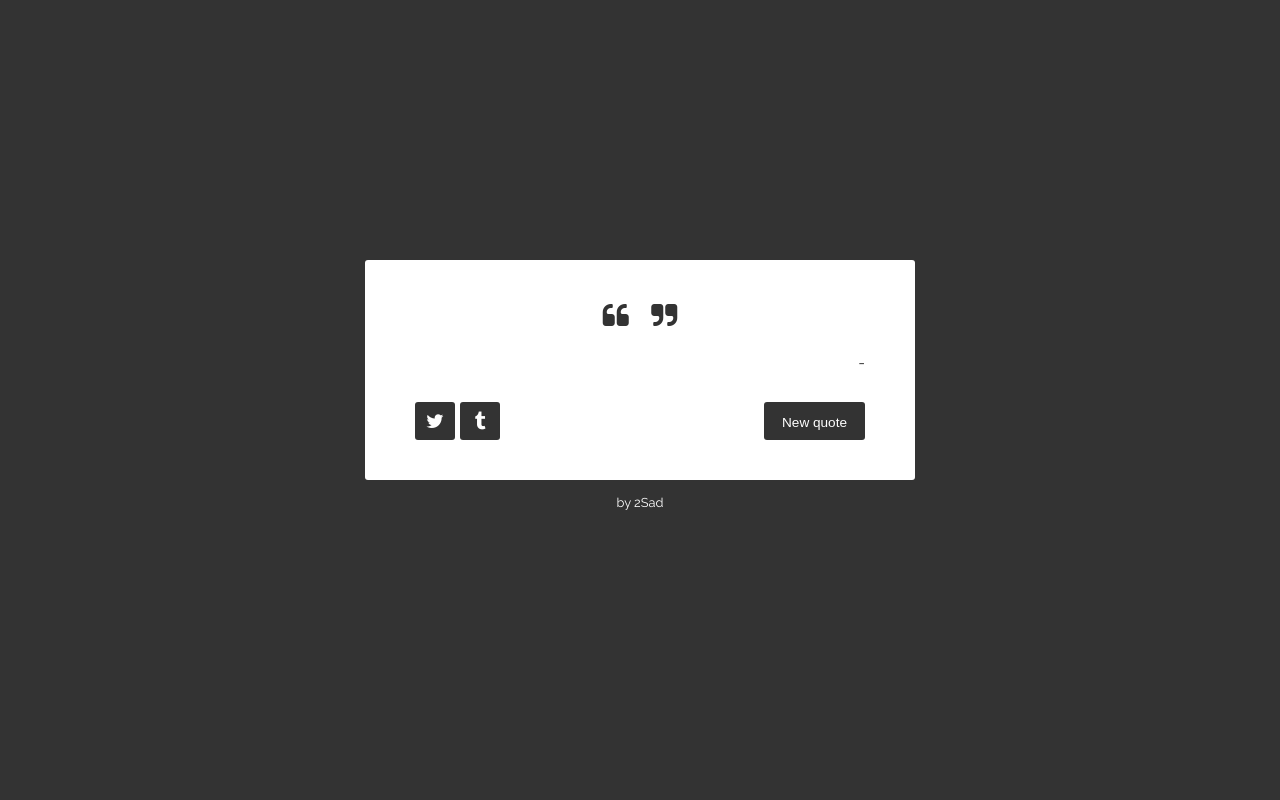
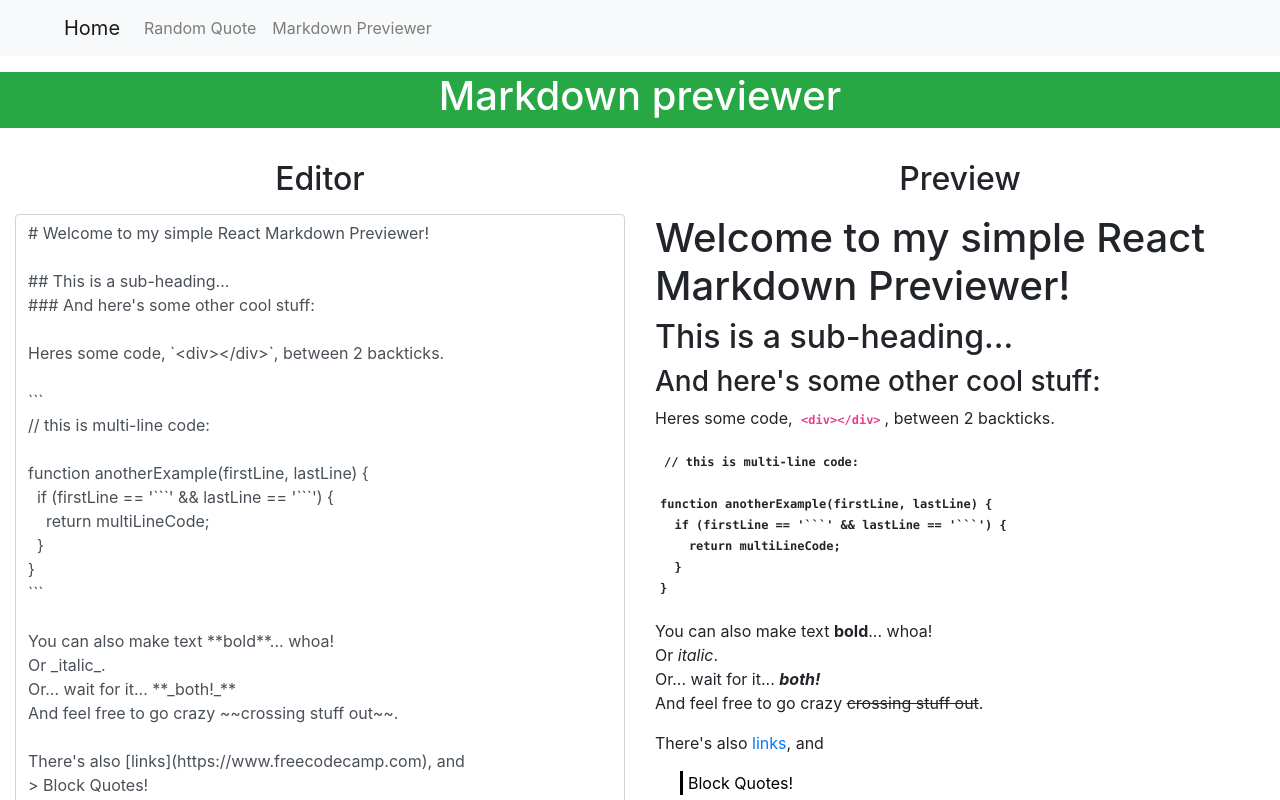
Before and after one commit to ds-vader/Front-End-Libraries-Projects, a React (Create React App) app: page /MarkdownPreviewer in a window 1280 px wide. Shown: the top 800 px of the page. Built offline with nearby package versions, Linux system fonts and the light colour scheme; no server answers.

Commit message:
refactor app. add markdown previewer

```diff
--- a/package.json
+++ b/package.json
@@ -7,9 +7,13 @@
     "@testing-library/react": "^11.2.2",
     "@testing-library/user-event": "^12.2.2",
     "axios": "^0.21.1",
+    "bootstrap": "^4.5.3",
+    "marked": "^1.2.7",
     "node-sass": "^4.14.1",
     "react": "^17.0.1",
+    "react-bootstrap": "^1.4.0",
     "react-dom": "^17.0.1",
+    "react-markdown": "^5.0.3",
     "react-redux": "^7.2.2",
     "react-router": "^5.2.0",
     "react-router-dom": "^5.2.0",
@@ -17,6 +21,7 @@
     "react-twitter-embed": "^3.0.3",
     "redux": "^4.0.5",
     "redux-thunk": "^2.3.0",
+    "remark-gfm": "^1.0.0",
     "web-vitals": "^0.2.4"
   },
   "scripts": {
--- a/src/App.js
+++ b/src/App.js
@@ -1,10 +1,25 @@
 import React from 'react';
-import QuoteContainer from './Components/QuoteContainer'
+
+import {
+  BrowserRouter as Router,
+  Switch,
+  Route,
+  Link
+} from "react-router-dom";
+
+import Navibar from './Components/Navibar/Navibar'
+import QuoteContainer from './Components/RandomQuote/QuoteContainer'
+import MarkdownContainer from './Components/MarkdownPreviewer/MarkdownContainer'
 
 function App() {
-  return(
+  return (
     <div>
-      <QuoteContainer/>
+      <Router>
+      <Navibar />
+        <Route exact path='/' />
+        <Route path='/RandomQuote' render={() => <QuoteContainer />} />
+        <Route path='/MarkdownPreviewer' render={() => <MarkdownContainer />} />
+      </Router>
     </div>
   )
 }
--- /dev/null
+++ b/src/Components/MarkdownPreviewer/Markdown.scss
@@ -0,0 +1,30 @@
+#preview {
+table {
+    border-collapse: collapse;
+  }
+
+  td,
+  th {
+    border: 2px solid black;
+    padding-left: 5px;
+    padding-right: 5px;
+  }
+
+  blockquote {
+    border-left: 3px solid black;
+    color: black;
+    padding-left: 5px;
+    margin-left: 25px;
+  }
+
+  code {
+    padding: 1px 4px 2px 4px;
+    font-size: 12px;
+    font-weight: bold;
+  }
+
+  pre {
+    padding: 5px 0 5px 5px;
+  }
+
+}
--- /dev/null
+++ b/src/Components/MarkdownPreviewer/MarkdownContainer.jsx
@@ -0,0 +1,95 @@
+import React from 'react'
+import marked from 'marked';
+import './Markdown.scss'
+
+const placeholder = `# Welcome to my simple React Markdown Previewer!
+
+## This is a sub-heading...
+### And here's some other cool stuff:
+
+Heres some code, \`<div></div>\`, between 2 backticks.
+
+\`\`\`
+// this is multi-line code:
+
+function anotherExample(firstLine, lastLine) {
+  if (firstLine == '\`\`\`' && lastLine == '\`\`\`') {
+    return multiLineCode;
+  }
+}
+\`\`\`
+
+You can also make text **bold**... whoa!
+Or _italic_.
+Or... wait for it... **_both!_**
+And feel free to go crazy ~~crossing stuff out~~.
+
+There's also [links](https://www.freecodecamp.com), and
+> Block Quotes!
+
+And if you want to get really crazy, even tables:
+
+Wild Header | Crazy Header | Another Header?
+------------ | ------------- | -------------
+Your content can | be here, and it | can be here....
+And here. | Okay. | I think we get it.
+
+* Lists
+* [ ]  todo
+* [x]  done
+
+![Image](https://artfiles.alphacoders.com/130/thumb-130513.jpg)
+`;
+
+class MarkdownContainer extends React.Component {
+  constructor(props) {
+    super(props);
+
+    this.state = {
+      markdown: ''
+    }
+
+    this.handleChange = this.handleChange.bind(this)
+  }
+
+  componentDidMount(){
+    this.setState({markdown: placeholder})
+  }
+
+  handleChange(e) {
+    this.setState({
+      markdown: e.target.value
+    })
+  }
+
+  createMarkup() {
+    return{__html: marked(this.state.markdown, {breaks: true})}
+  }
+
+  render() {
+    return (
+      <div class="container-fluid">
+        <div class="row">
+          <div class="col text-center text-white bg-success my-3">
+            <h1>Markdown previewer</h1>
+          </div>
+        </div>
+        <div class="row">
+          <div class="col-6 d-flex flex-column">
+            <h2 class="text-center my-3">Editor</h2>
+            <div class="form-group flex-grow-1 d-flex flex-column">
+              <textarea class="form-control flex-grow-1" type="text" id="editor" onChange={this.handleChange} value={this.state.markdown} />
+            </div>
+
+          </div>
+          <div class="col-6" >
+            <h2 class="text-center my-3">Preview</h2>
+              <div id="preview" dangerouslySetInnerHTML={this.createMarkup()} >{this.markdown}</div>
+          </div>
+        </div>
+      </div>
+
+    )
+  }
+}
+export default MarkdownContainer
--- /dev/null
+++ b/src/Components/Navibar/Navibar.jsx
@@ -0,0 +1,21 @@
+import React from 'react'
+import {Navbar, Nav, Link} from 'react-bootstrap'
+
+
+const Navibar = (props) =>{
+
+    return(
+        <Navbar collapseOnSelect bg='light'>
+            <Navbar.Brand className="ml-5" href="/">Home</Navbar.Brand>
+            <Navbar.Toggle aria-controls='responsive-navbar-nav' />
+            <Navbar.Collapse id='responsive-navbar-nav'>
+                <Nav className='mr-auto'>
+                <Nav.Link href="/RandomQuote">Random Quote</Nav.Link>
+                <Nav.Link href="/MarkdownPreviewer">Markdown Previewer</Nav.Link>
+                </Nav>
+            </Navbar.Collapse>
+        </Navbar>
+    )
+}
+
+export default Navibar;
--- a/src/Components/Quote.jsx
+++ b/src/Components/RandomQuote/Quote.jsx
@@ -1,5 +1,6 @@
 import React from 'react'
 import './Quote.scss'
+import {Button} from 'react-bootstrap'
 
 const Quote = (props) => {
     return (
@@ -10,28 +11,21 @@ const Quote = (props) => {
                 </div>
                 <div className="quote-author">- <span id="author">{props.author}</span></div>
                 <div className="buttons">
-                    <a
-                        className="button"
+                <Button className="fa fa-twitter button"
                         id="tweet-quote"
                         title="Tweet this quote!"
-                        target="_top"
-                        href={'https://twitter.com/intent/tweet?hashtags=quotes&text=' + '"' + props.quote+ '" - ' + props.author}
-                    >
-                        <i className="fa fa-twitter"></i>
-                    </a>
-                    <a
-                        className="button"
+                        target="_blank"
+                        href={'https://twitter.com/intent/tweet?hashtags=quotes&text=' + '"' + props.quote+ '" - ' + props.author}></Button>
+                <Button className="fa fa-tumblr button"
                         id="tumblr-quote"
                         title="Post this quote on tumblr!"
                         target="_blank"
-                        href={'https://www.tumblr.com/new'}
-                    >
-                        <i className="fa fa-tumblr"></i>
-                    </a>
+                        href={'https://www.tumblr.com/new'}></Button>
+
                     <button className="button" id="new-quote" onClick={props.newQuote}>New quote</button>
                 </div>
             </div>
-            <div className="footer">by 2Sad</div>
+            <div className="footer">by Medynskyi Dmytro</div>
         </div>
     )
 }
--- a/src/Components/Quote.scss
+++ b/src/Components/RandomQuote/Quote.scss
@@ -11,16 +11,6 @@ div {
   z-index: 2;
 }
 
-body {
-  background-color: #333;
-  color: #333;
-  font-family: 'Raleway', sans-serif;
-  font-weight: 400;
-  display: flex;
-  justify-content: center;
-  align-items: center;
-  height: 100vh;
-}
 .footer {
   width: 450px;
   text-align: center;
@@ -28,16 +18,18 @@ body {
   margin: 15px auto 30px auto;
   font-size: 0.8em;
   color: #fff;
-  a {
-    font-weight: 500;
-    text-decoration: none;
-    color: #fff;
-  }
 }
+
 #quote-box {
+  font-family: 'Raleway', sans-serif;
+  font-weight: 400;
+  display: flex;
+  justify-content: center;
+  align-items: center;
+
   border-radius: 3px;
   position: relative;
-  //margin:8% auto auto auto;
+  margin:8% auto auto auto;
   width: 450px;
   padding: 40px 50px;
   display: table;
@@ -88,9 +80,9 @@ body {
         padding: 0px;
         padding-top: 8px;
         text-align: center;
-        font-size: 1.2em;
+        font-size: 1em;
         margin-right: 5px;
-        height: 30px;
+        height: 38px;
         width: 40px;
       }
       &#new-quote {
--- a/src/Components/QuoteContainer.jsx
+++ b/src/Components/RandomQuote/QuoteContainer.jsx
@@ -1,6 +1,6 @@
 import React from 'react'
 import { connect } from 'react-redux'
-import { getQuote } from '../Redux/quote-reducer'
+import { getQuote } from '../../Redux/quote-reducer'
 import Quote from './Quote'
 import { compose } from 'redux'
 
--- a/src/index.js
+++ b/src/index.js
@@ -5,6 +5,7 @@ import App from './App';
 import reportWebVitals from './reportWebVitals';
 import {BrowserRouter} from 'react-router-dom'
 import {Provider} from 'react-redux'
+import "bootstrap/dist/css/bootstrap.css";
 import store from './Redux/store'
 
 ReactDOM.render(
```
Also changed, not shown: public/manifest.json, src/Components/Navibar/Navibar.css (added), 2 other files (tests, documents, lock files or other folders).
